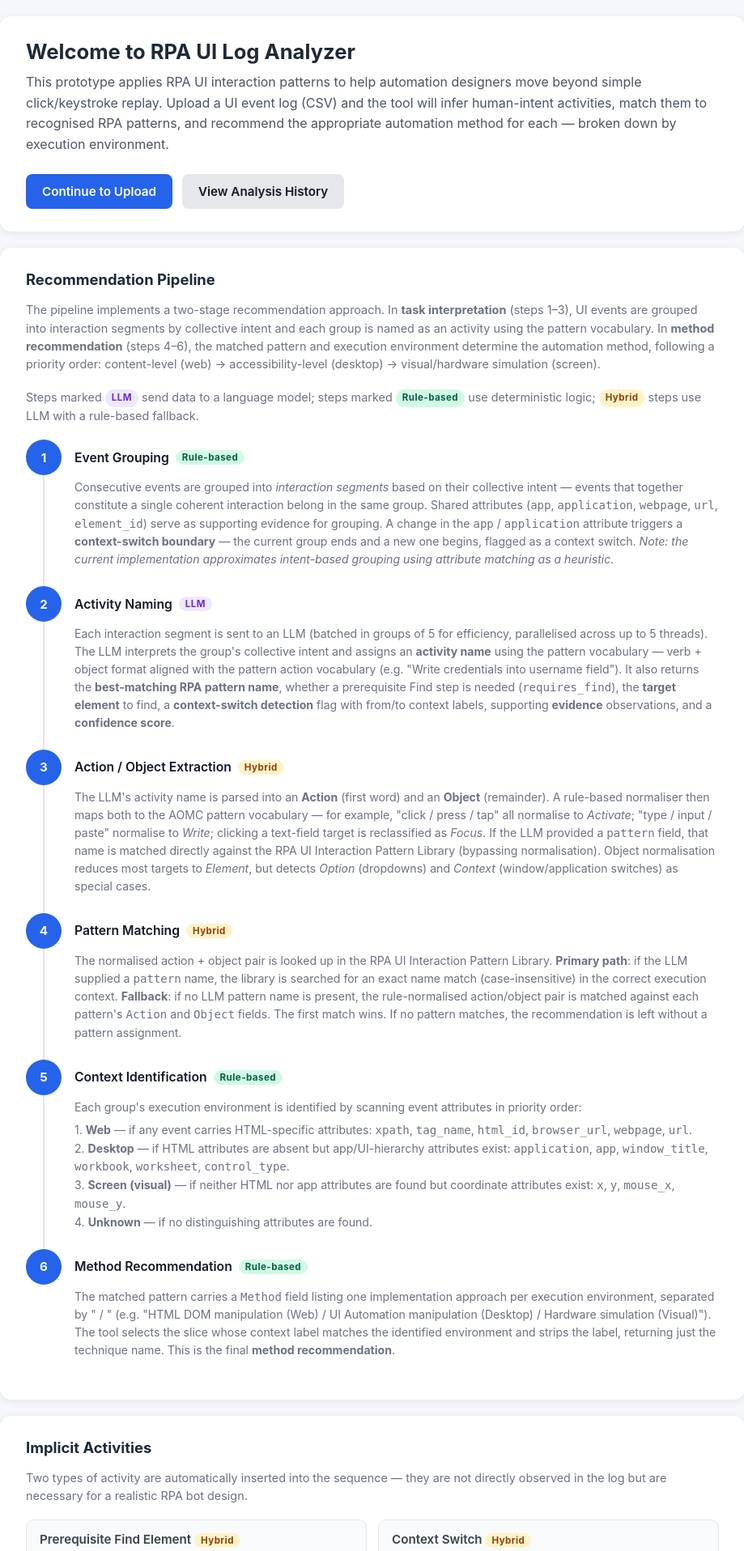
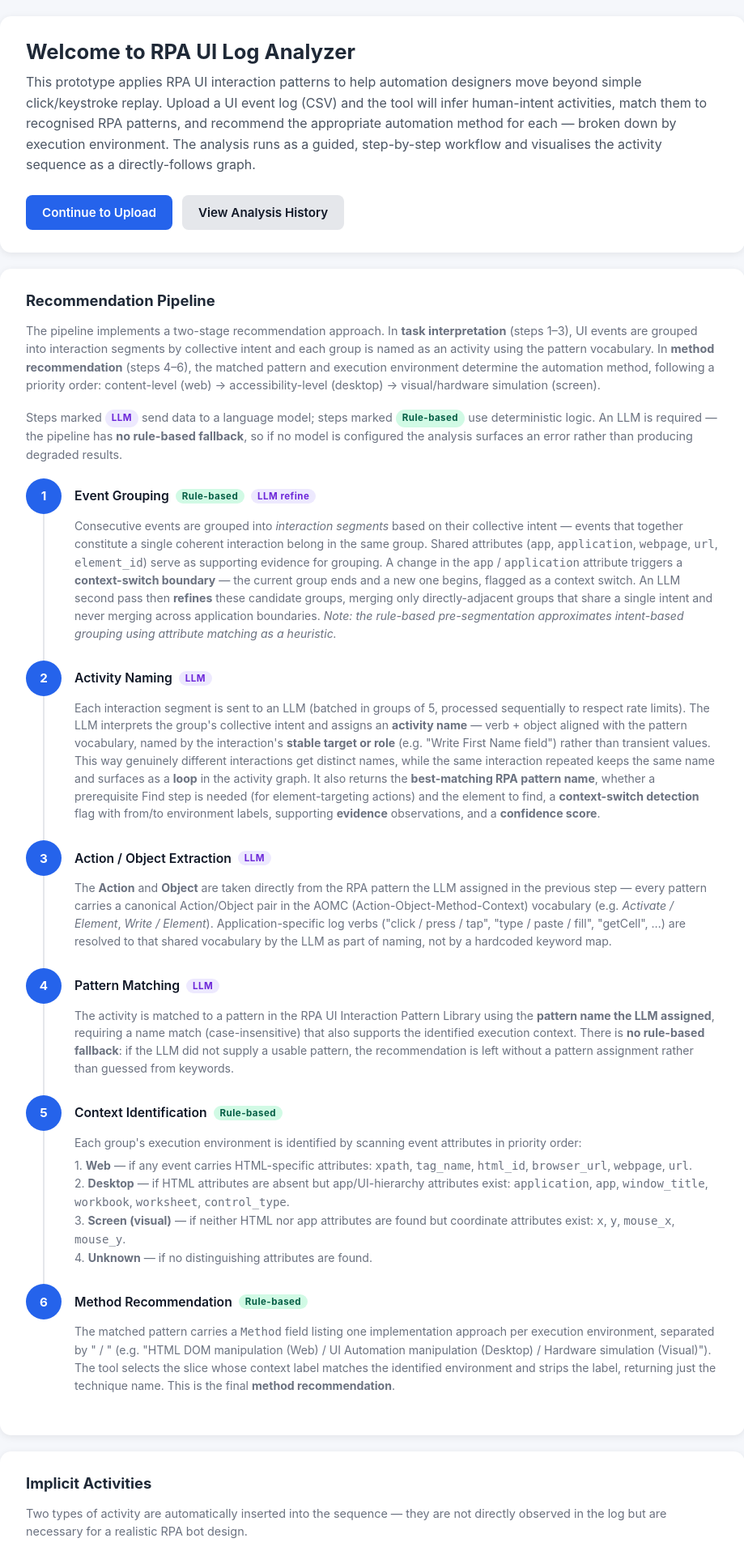
Before and after one commit to chester713/rpa-ui-log-analyzer, a Flask app: page / in a window 1280 px wide. Shown: the part 44-1960 px from the top of the page at 81% size, without its empty margins (180-1099 px from the left). Run offline with Flask 2, Linux system fonts and the light colour scheme.

Commit message:
docs(welcome): update welcome page to reflect current prototype
The welcome page still described the removed heuristics/fallbacks. Bring it
in line with the skeleton design:

- Drop the 'Hybrid' badge and rule-based-fallback wording; steps 3 and 4 are
  now LLM-driven (action/object from the LLM-assigned pattern; matching by
  pattern name, no keyword fallback).
- State an LLM is required (no fallback) in the badge legend.
- Step 1: note the LLM group-refinement second pass.
- Step 2: sequential batching (not parallel threads) and naming by stable
  role so repeats surface as loops.
- Implicit Find / Context Switch are LLM-decided (no keyword fallback);
  context switch includes environment changes.
- Mention the directly-follows graph in the intro; remove dead badge CSS.

Co-Authored-By: Claude Opus 4.8 <noreply@anthropic.com>

```diff
--- a/templates/welcome.html
+++ b/templates/welcome.html
@@ -25,7 +25,6 @@
         .badge { display: inline-block; font-size: 0.72rem; font-weight: 700; letter-spacing: 0.04em; padding: 2px 8px; border-radius: 20px; vertical-align: middle; }
         .badge-llm { background: #ede9fe; color: #6d28d9; }
         .badge-rule { background: #d1fae5; color: #065f46; }
-        .badge-hybrid { background: #fef3c7; color: #92400e; }
 
         /* Pipeline steps */
         .steps { display: flex; flex-direction: column; gap: 0; }
@@ -94,7 +93,7 @@
         <!-- Hero -->
         <section class="card">
             <h1>Welcome to RPA UI Log Analyzer</h1>
-            <p class="subtitle">This prototype applies RPA UI interaction patterns to help automation designers move beyond simple click/keystroke replay. Upload a UI event log (CSV) and the tool will infer human-intent activities, match them to recognised RPA patterns, and recommend the appropriate automation method for each — broken down by execution environment.</p>
+            <p class="subtitle">This prototype applies RPA UI interaction patterns to help automation designers move beyond simple click/keystroke replay. Upload a UI event log (CSV) and the tool will infer human-intent activities, match them to recognised RPA patterns, and recommend the appropriate automation method for each — broken down by execution environment. The analysis runs as a guided, step-by-step workflow and visualises the activity sequence as a directly-follows graph.</p>
             <div class="actions">
                 <a class="btn btn-primary" href="/upload">Continue to Upload</a>
                 <a class="btn btn-secondary" href="/history">View Analysis History</a>
@@ -105,7 +104,7 @@
         <section class="card">
             <h2>Recommendation Pipeline</h2>
             <p class="section-intro">The pipeline implements a two-stage recommendation approach. In <strong>task interpretation</strong> (steps 1–3), UI events are grouped into interaction segments by collective intent and each group is named as an activity using the pattern vocabulary. In <strong>method recommendation</strong> (steps 4–6), the matched pattern and execution environment determine the automation method, following a priority order: content-level (web) → accessibility-level (desktop) → visual/hardware simulation (screen).</p>
-            <p class="section-intro">Steps marked <span class="badge badge-llm">LLM</span> send data to a language model; steps marked <span class="badge badge-rule">Rule-based</span> use deterministic logic; <span class="badge badge-hybrid">Hybrid</span> steps use LLM with a rule-based fallback.</p>
+            <p class="section-intro">Steps marked <span class="badge badge-llm">LLM</span> send data to a language model; steps marked <span class="badge badge-rule">Rule-based</span> use deterministic logic. An LLM is required — the pipeline has <strong>no rule-based fallback</strong>, so if no model is configured the analysis surfaces an error rather than producing degraded results.</p>
             <div class="steps">
 
                 <div class="step">
@@ -115,8 +114,9 @@
                         <div class="step-header">
                             <span class="step-title">Event Grouping</span>
                             <span class="badge badge-rule">Rule-based</span>
+                            <span class="badge badge-llm">LLM refine</span>
                         </div>
-                        <p class="step-desc">Consecutive events are grouped into <em>interaction segments</em> based on their collective intent — events that together constitute a single coherent interaction belong in the same group. Shared attributes (<code>app</code>, <code>application</code>, <code>webpage</code>, <code>url</code>, <code>element_id</code>) serve as supporting evidence for grouping. A change in the <code>app</code> / <code>application</code> attribute triggers a <strong>context-switch boundary</strong> — the current group ends and a new one begins, flagged as a context switch. <em>Note: the current implementation approximates intent-based grouping using attribute matching as a heuristic.</em></p>
+                        <p class="step-desc">Consecutive events are grouped into <em>interaction segments</em> based on their collective intent — events that together constitute a single coherent interaction belong in the same group. Shared attributes (<code>app</code>, <code>application</code>, <code>webpage</code>, <code>url</code>, <code>element_id</code>) serve as supporting evidence for grouping. A change in the <code>app</code> / <code>application</code> attribute triggers a <strong>context-switch boundary</strong> — the current group ends and a new one begins, flagged as a context switch. An LLM second pass then <strong>refines</strong> these candidate groups, merging only directly-adjacent groups that share a single intent and never merging across application boundaries. <em>Note: the rule-based pre-segmentation approximates intent-based grouping using attribute matching as a heuristic.</em></p>
                     </div>
                 </div>
 
@@ -128,7 +128,7 @@
                             <span class="step-title">Activity Naming</span>
                             <span class="badge badge-llm">LLM</span>
                         </div>
-                        <p class="step-desc">Each interaction segment is sent to an LLM (batched in groups of 5 for efficiency, parallelised across up to 5 threads). The LLM interprets the group's collective intent and assigns an <strong>activity name</strong> using the pattern vocabulary — verb + object format aligned with the pattern action vocabulary (e.g. "Write credentials into username field"). It also returns the <strong>best-matching RPA pattern name</strong>, whether a prerequisite Find step is needed (<code>requires_find</code>), the <strong>target element</strong> to find, a <strong>context-switch detection</strong> flag with from/to context labels, supporting <strong>evidence</strong> observations, and a <strong>confidence score</strong>.</p>
+                        <p class="step-desc">Each interaction segment is sent to an LLM (batched in groups of 5, processed sequentially to respect rate limits). The LLM interprets the group's collective intent and assigns an <strong>activity name</strong> — verb + object aligned with the pattern vocabulary, named by the interaction's <strong>stable target or role</strong> (e.g. "Write First Name field") rather than transient values. This way genuinely different interactions get distinct names, while the same interaction repeated keeps the same name and surfaces as a <strong>loop</strong> in the activity graph. It also returns the <strong>best-matching RPA pattern name</strong>, whether a prerequisite Find step is needed (for element-targeting actions) and the element to find, a <strong>context-switch detection</strong> flag with from/to environment labels, supporting <strong>evidence</strong> observations, and a <strong>confidence score</strong>.</p>
                     </div>
                 </div>
 
@@ -138,9 +138,9 @@
                     <div class="step-body">
                         <div class="step-header">
                             <span class="step-title">Action / Object Extraction</span>
-                            <span class="badge badge-hybrid">Hybrid</span>
+                            <span class="badge badge-llm">LLM</span>
                         </div>
-                        <p class="step-desc">The LLM's activity name is parsed into an <strong>Action</strong> (first word) and an <strong>Object</strong> (remainder). A rule-based normaliser then maps both to the AOMC pattern vocabulary — for example, "click / press / tap" all normalise to <em>Activate</em>; "type / input / paste" normalise to <em>Write</em>; clicking a text-field target is reclassified as <em>Focus</em>. If the LLM provided a <code>pattern</code> field, that name is matched directly against the RPA UI Interaction Pattern Library (bypassing normalisation). Object normalisation reduces most targets to <em>Element</em>, but detects <em>Option</em> (dropdowns) and <em>Context</em> (window/application switches) as special cases.</p>
+                        <p class="step-desc">The <strong>Action</strong> and <strong>Object</strong> are taken directly from the RPA pattern the LLM assigned in the previous step — every pattern carries a canonical Action/Object pair in the AOMC (Action-Object-Method-Context) vocabulary (e.g. <em>Activate / Element</em>, <em>Write / Element</em>). Application-specific log verbs ("click / press / tap", "type / paste / fill", "getCell", …) are resolved to that shared vocabulary by the LLM as part of naming, not by a hardcoded keyword map.</p>
                     </div>
                 </div>
 
@@ -150,9 +150,9 @@
                     <div class="step-body">
                         <div class="step-header">
                             <span class="step-title">Pattern Matching</span>
-                            <span class="badge badge-hybrid">Hybrid</span>
+                            <span class="badge badge-llm">LLM</span>
                         </div>
-                        <p class="step-desc">The normalised action + object pair is looked up in the RPA UI Interaction Pattern Library. <strong>Primary path</strong>: if the LLM supplied a <code>pattern</code> name, the library is searched for an exact name match (case-insensitive) in the correct execution context. <strong>Fallback</strong>: if no LLM pattern name is present, the rule-normalised action/object pair is matched against each pattern's <code>Action</code> and <code>Object</code> fields. The first match wins. If no pattern matches, the recommendation is left without a pattern assignment.</p>
+                        <p class="step-desc">The activity is matched to a pattern in the RPA UI Interaction Pattern Library using the <strong>pattern name the LLM assigned</strong>, requiring a name match (case-insensitive) that also supports the identified execution context. There is <strong>no rule-based fallback</strong>: if the LLM did not supply a usable pattern, the recommendation is left without a pattern assignment rather than guessed from keywords.</p>
                     </div>
                 </div>
 
@@ -194,12 +194,12 @@
             <p class="section-intro">Two types of activity are automatically inserted into the sequence — they are not directly observed in the log but are necessary for a realistic RPA bot design.</p>
             <div class="implicit-grid">
                 <div class="implicit-item">
-                    <h3>Prerequisite Find Element <span class="badge badge-hybrid">Hybrid</span></h3>
-                    <p>When an activity targets a specific UI element (button, input, dropdown, etc.) the bot must <em>locate</em> that element before it can interact with it. A "Find [element]" step is automatically inserted immediately before any such activity. The LLM decides whether a Find is needed (<code>requires_find</code>) and names the element (<code>find_target</code>). A keyword-based rule provides the fallback.</p>
+                    <h3>Prerequisite Find Element <span class="badge badge-llm">LLM</span></h3>
+                    <p>When an activity targets a specific UI element (button, input, dropdown, etc.) the bot must <em>locate</em> that element before it can interact with it. A "Find [element]" step is automatically inserted immediately before any such activity. The LLM flags this for element-targeting actions (read, write, focus, activate) and names the element to find. Page-level actions (open a URL, scroll, refresh) get no Find step.</p>
                 </div>
                 <div class="implicit-item">
-                    <h3>Context Switch <span class="badge badge-hybrid">Hybrid</span></h3>
-                    <p>When the active application changes between consecutive groups, a "Switch context from A to B" step is inserted at the boundary. The LLM detects the switch and names the from/to environments. A rule-based fallback checks the <code>app</code> / <code>application</code> attribute directly. Page navigation within the same site is <em>not</em> treated as a context switch.</p>
+                    <h3>Context Switch <span class="badge badge-llm">LLM</span></h3>
+                    <p>When the user moves to a different application or execution environment (e.g. Excel → browser) between consecutive groups, a "Switch context from A to B" step is inserted at the boundary. The LLM detects the switch — including a change of environment between web, desktop, and screen — and names the from/to environments. Navigating to a new page within the same site is <em>not</em> treated as a context switch.</p>
                 </div>
             </div>
         </section>
```
